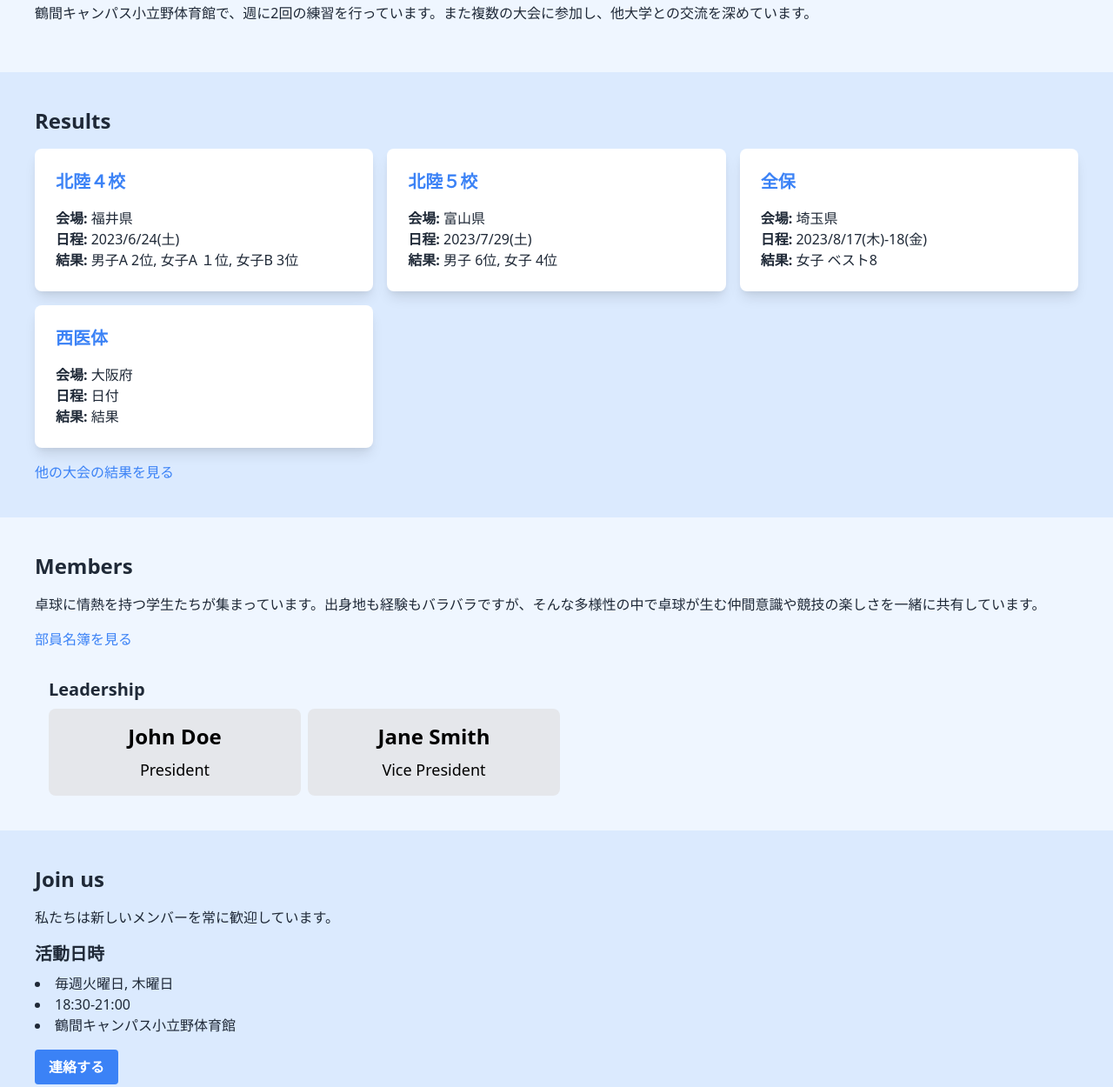
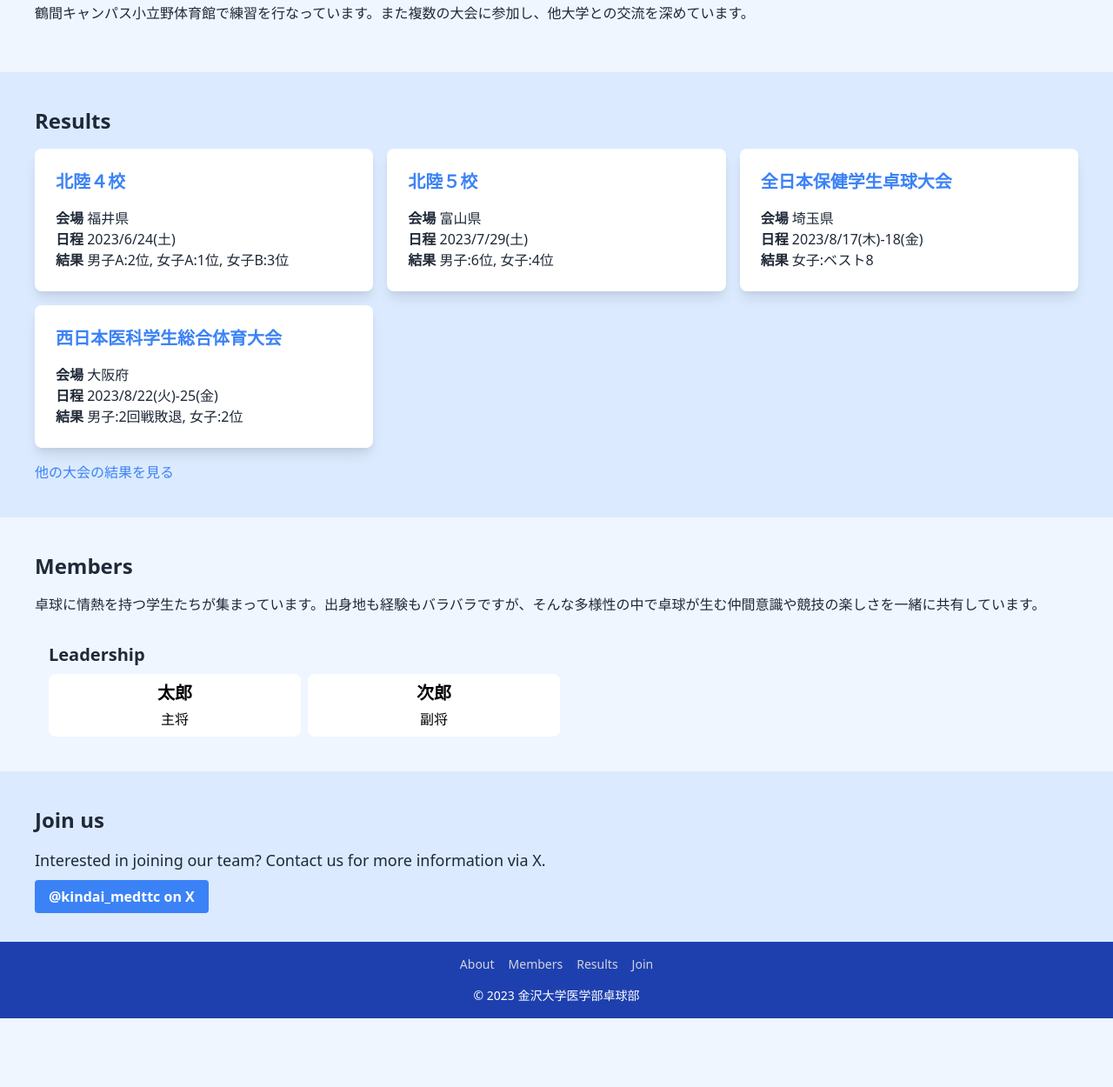
Before and after one commit to yaspify/kuttc_hp, a plain HTML site: page index.html in a window 1280 px wide. Shown: the part 993-2243 px from the top of the page at 87% size. After the commit the page ends 2164 px from the top, so only its background shows below. Drawn offline with nearby package versions, Linux system fonts and the light colour scheme.

Commit message:
Refactor navigation links and update event results

```diff
--- a/index.html
+++ b/index.html
@@ -28,10 +28,14 @@
                 <h1 class="font-bold md:text-2xl text-lg">金沢大学医学部卓球部</h1>
             </div>
             <div class="hidden md:flex items-center space-x-8">
-                <a href="#about-us" class="px-3 py-2 rounded-md text-sm font-medium text-gray-300 hover:text-white hover:bg-blue-700">About</a>
-                <a href="#members" class="px-3 py-2 rounded-md text-sm font-medium text-gray-300 hover:text-white hover:bg-blue-700">Members</a>
-                <a href="#results" class="px-3 py-2 rounded-md text-sm font-medium text-gray-300 hover:text-white hover:bg-blue-700">Results</a>
-                <a href="#join" class="px-3 py-2 rounded-md text-sm font-medium text-gray-300 hover:text-white hover:bg-blue-700">Join</a>
+                <a href="#about-us"
+                    class="px-3 py-2 rounded-md text-sm font-medium text-gray-300 hover:text-white hover:bg-blue-700">About</a>
+                <a href="#members"
+                    class="px-3 py-2 rounded-md text-sm font-medium text-gray-300 hover:text-white hover:bg-blue-700">Members</a>
+                <a href="#results"
+                    class="px-3 py-2 rounded-md text-sm font-medium text-gray-300 hover:text-white hover:bg-blue-700">Results</a>
+                <a href="#join"
+                    class="px-3 py-2 rounded-md text-sm font-medium text-gray-300 hover:text-white hover:bg-blue-700">Join</a>
             </div>
             <div class="md:hidden flex items-center">
                 <button class="mobile-menu-button pl-2">
@@ -58,7 +62,8 @@
         <div class="container mx-auto flex items-center justify-center h-full">
             <div class="text-center">
                 <h1 class="text-white text-4xl md:text-6xl font-bold mb-4">金沢大学医学部卓球部</h1>
-                <p class="text-white text-lg md:text-2xl">The table tennis club of Kanazawa University for medical students</p>
+                <p class="text-white text-lg md:text-2xl">The table tennis club of Kanazawa University for medical
+                    students</p>
             </div>
         </div>
     </section>
@@ -67,7 +72,7 @@
     <section id="about-us" class="p-10">
         <h2 class="font-bold text-2xl mb-4">About us</h2>
         <p class="mb-4">私たちは金沢大学医薬保健学域医学類・保健学類の部活動です。</p>
-        <p class="mb-4">鶴間キャンパス小立野体育館で、週に2回の練習を行っています。また複数の大会に参加し、他大学との交流を深めています。</p>
+        <p class="mb-4">鶴間キャンパス小立野体育館で練習を行なっています。また複数の大会に参加し、他大学との交流を深めています。</p>
         </div>
     </section>
 
@@ -78,30 +83,30 @@
             <!-- Card 1 -->
             <div class="bg-white shadow-lg rounded-lg p-6">
                 <h3 class="font-bold text-xl mb-4 text-blue-500">北陸４校</h3>
-                <p><span class="font-semibold">会場:</span> 福井県</p>
-                <p><span class="font-semibold">日程:</span> 2023/6/24(土)</p>
-                <p><span class="font-semibold">結果:</span> 男子A 2位, 女子A １位, 女子B 3位</p>
+                <p><span class="font-semibold">会場</span> 福井県</p>
+                <p><span class="font-semibold">日程</span> 2023/6/24(土)</p>
+                <p><span class="font-semibold">結果</span> 男子A:2位, 女子A:1位, 女子B:3位</p>
             </div>
             <!-- Card 2 -->
             <div class="bg-white shadow-lg rounded-lg p-6">
                 <h3 class="font-bold text-xl mb-4 text-blue-500">北陸５校</h3>
-                <p><span class="font-semibold">会場:</span> 富山県</p>
-                <p><span class="font-semibold">日程:</span> 2023/7/29(土)</p>
-                <p><span class="font-semibold">結果:</span> 男子 6位, 女子 4位</p>
+                <p><span class="font-semibold">会場</span> 富山県</p>
+                <p><span class="font-semibold">日程</span> 2023/7/29(土)</p>
+                <p><span class="font-semibold">結果</span> 男子:6位, 女子:4位</p>
             </div>
             <!-- Card 3 -->
             <div class="bg-white shadow-lg rounded-lg p-6">
-                <h3 class="font-bold text-xl mb-4 text-blue-500">全保</h3>
-                <p><span class="font-semibold">会場:</span> 埼玉県</p>
-                <p><span class="font-semibold">日程:</span> 2023/8/17(木)-18(金)</p>
-                <p><span class="font-semibold">結果:</span> 女子 ベスト8</p>
+                <h3 class="font-bold text-xl mb-4 text-blue-500">全日本保健学生卓球大会</h3>
+                <p><span class="font-semibold">会場</span> 埼玉県</p>
+                <p><span class="font-semibold">日程</span> 2023/8/17(木)-18(金)</p>
+                <p><span class="font-semibold">結果</span> 女子:ベスト8</p>
             </div>
             <!-- Card for 西医体 -->
             <div class="bg-white shadow-lg rounded-lg p-6">
-                <h3 class="font-bold text-xl mb-4 text-blue-500">西医体</h3>
-                <p><span class="font-semibold">会場:</span> 大阪府</p>
-                <p><span class="font-semibold">日程:</span> 日付</p>
-                <p><span class="font-semibold">結果:</span> 結果</p>
+                <h3 class="font-bold text-xl mb-4 text-blue-500">西日本医科学生総合体育大会</h3>
+                <p><span class="font-semibold">会場</span> 大阪府</p>
+                <p><span class="font-semibold">日程</span> 2023/8/22(火)-25(金)</p>
+                <p><span class="font-semibold">結果</span> 男子:2回戦敗退, 女子:2位</p>
             </div>
         </div>
         <a href="https://external-page.com" target="_blank"
@@ -114,50 +119,40 @@
     <section id="members" class="p-10">
         <h2 class="font-bold text-2xl mb-4">Members</h2>
         <p class="mb-4">卓球に情熱を持つ学生たちが集まっています。出身地も経験もバラバラですが、そんな多様性の中で卓球が生む仲間意識や競技の楽しさを一緒に共有しています。</p>
-        <a href="https://external-page.com" target="_blank"
+        <!-- <a href="https://external-page.com" target="_blank"
             class="text-blue-500 hover:text-blue-700 mt-4 flex items-center">
-            部員名簿を見る
-        </a>
+            View all members
+        </a> -->
         <!-- Leadership -->
         <div class="mt-8 ml-0 sm:ml-4">
             <h3 class="font-bold text-xl mb-2">Leadership</h3>
             <div class="grid grid-cols-1 sm:grid-cols-2 md:grid-cols-3 lg:grid-cols-4 gap-2">
                 <!-- Card -->
-                <div class="bg-gray-200 rounded-lg p-4 max-w-xs text-center">
+                <div class="bg-white rounded-lg p-2 max-w-sm text-center">
                     <div class="text-black">
-                        <div class="font-bold text-2xl mb-2">John Doe</div>
-                        <p class="text-lg">President</p>
+                        <div class="font-bold text-xl mb-1">太郎</div>
+                        <p class="text-md">主将</p>
                     </div>
                 </div>
                 <!-- Card -->
-                <div class="bg-gray-200 rounded-lg p-4 max-w-xs text-center">
+                <div class="bg-white rounded-lg p-2 max-w-sm text-center">
                     <div class="text-black">
-                        <div class="font-bold text-2xl mb-2">Jane Smith</div>
-                        <p class="text-lg">Vice President</p>
+                        <div class="font-bold text-xl mb-1">次郎</div>
+                        <p class="text-md">副将</p>
                     </div>
                 </div>
-                <!-- Add more cards for each leadership team member -->
             </div>
+            <!-- Add more cards for each leadership team member -->
+        </div>
         </div>
     </section>
-
     <!-- Join Us -->
     <section id="join" class="bg-blue-100 p-10">
-        <h2 class="font-bold text-2xl mb-4">Join us</h2>
-        <p class="mb-4">私たちは新しいメンバーを常に歓迎しています。</p>
-        <h3 class="font-bold text-xl mb-2">活動日時</h3>
-        <ul class="list-disc list-inside mb-4">
-            <li>毎週火曜日, 木曜日</li>
-            <li>18:30-21:00</li>
-            <li>鶴間キャンパス小立野体育館</li>
-        </ul>
-        <a href="https://www.example.com">
-            <button class="bg-blue-500 hover:bg-blue-700 text-white font-bold py-2 px-4 rounded">
-                連絡する
-            </button>
-        </a>
+        <h2 class="text-2xl font-bold mb-4">Join us</h2>
+        <p class="text-lg mb-4">Interested in joining our team? Contact us for more information via X.</p>
+        <a href="https://twitter.com/kindai_medttc"
+            class="bg-blue-500 hover:bg-blue-700 text-white font-bold py-2 px-4 rounded">@kindai_medttc on X</a>
     </section>
-
     <!-- Footer -->
     <footer class="bg-blue-800 p-4 text-white text-center text-sm">
         <nav>
```
